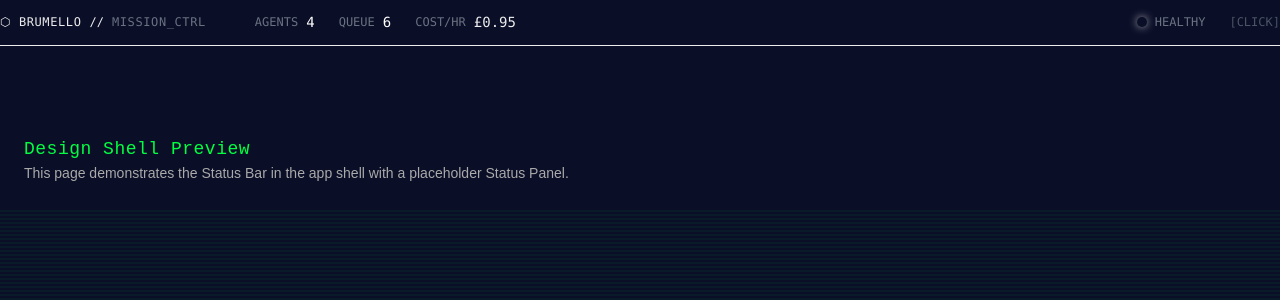
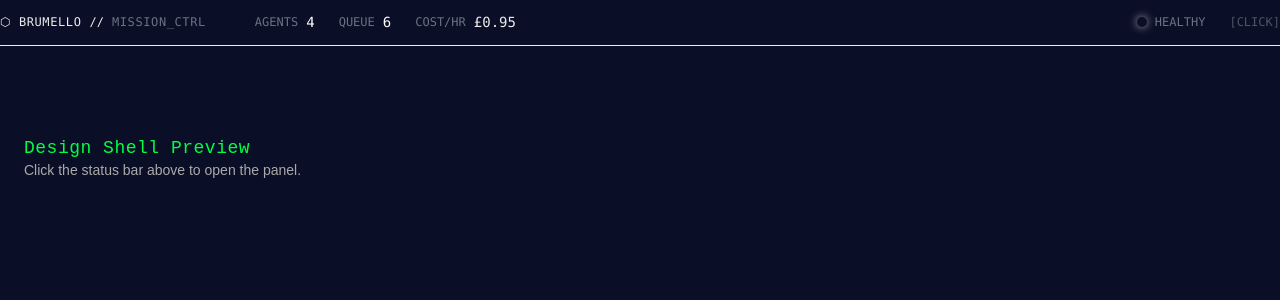
Before and after one commit to Brumalia/Brumello, a Next.js app: page /design-shell-statusbar-preview in a window 1280 px wide. Shown: the top 300 px of the page. Built offline with nearby package versions, Linux system fonts and the light colour scheme.

Commit message:
fix: re-export StatusBar as well for shell import stability

```diff
--- a/app/design-shell-statusbar-preview/page.tsx
+++ b/app/design-shell-statusbar-preview/page.tsx
@@ -1,17 +1,18 @@
+"use client";
 import React from 'react';
 import { StatusBar } from '@/components/design/StatusBar';
 import { StatusPanel } from '@/components/design/StatusPanel';
 
-export default function SBPreview(){
+export default function SBPreview() {
   const [open, setOpen] = React.useState(false);
   return (
-    <div>
+    <div className="min-h-screen bg-brand-bg">
       <StatusBar onOpenDetails={() => setOpen(true)} activeAgents={4} queueDepth={6} costPerHour={0.95} />
-      <StatusPanel open={open} onClose={() => setOpen(false)} data={{ activeAgents:4, queueDepth:6, costs:{hourly:0.95, totalToday: 20.5}, lastUpdated: new Date().toISOString() }} />
+      <StatusPanel isOpen={open} onClose={() => setOpen(false)} activeAgents={4} queueDepth={6} costPerHour={0.95} healthStatus="healthy" />
       <main style={{ paddingTop: '64px' }}>
         <div style={{ padding: '24px' }}>
-          <h2>Design Shell Preview</h2>
-          <p>This page demonstrates the Status Bar in the app shell with a placeholder Status Panel.</p>
+          <h2 className="font-serif text-2xl text-white">Design Shell Preview</h2>
+          <p className="font-mono text-sm text-gray-400 mt-2">Click the status bar above to open the panel.</p>
         </div>
       </main>
     </div>
--- a/components/design/index.ts
+++ b/components/design/index.ts
@@ -2,3 +2,4 @@ export { Button } from './Button';
 export { Card, CardHeader, CardContent } from './Card';
 export { Badge } from './Badge';
 export { StatusPanel } from './StatusPanel';
+export { StatusBar } from './StatusBar';
```
